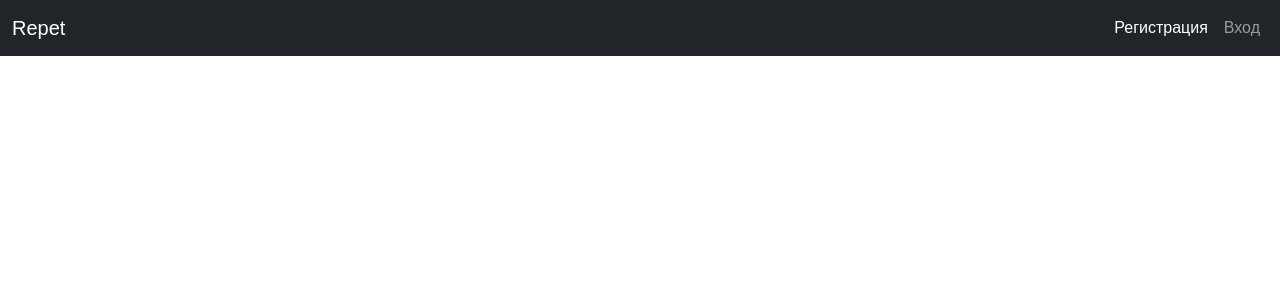
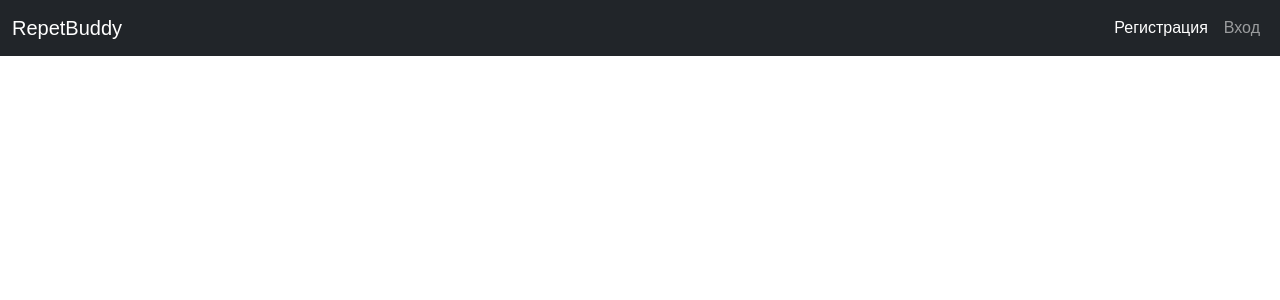
Before and after one commit to Senka04/repetbuddy, a Django app: page /class10 in a window 1280 px wide. Shown: the top 300 px of the page. Run offline with Django 4.2, Linux system fonts and the light colour scheme.

Commit message:
changed name

```diff
--- a/page1/templates/page1/base.html
+++ b/page1/templates/page1/base.html
@@ -30,7 +30,7 @@
 
 <nav class="navbar navbar-expand-lg fixed-top navbar-dark bg-dark">
     <div class="container-fluid">
-        <a class="w-100 navbar-brand mb-0 h1 russo-one" href="{% url 'home' %}">Repet</a>
+        <a class="w-100 navbar-brand mb-0 h1 russo-one" href="{% url 'home' %}">RepetBuddy</a>
         <button class="navbar-toggler" type="button" data-bs-toggle="collapse" data-bs-target="#navbarReg"
                 aria-controls="navbarReg" aria-expanded="false" aria-label="Toggle navigation">
             <span class="navbar-toggler-icon"></span>
```
Also changed, not shown: db.sqlite3.
